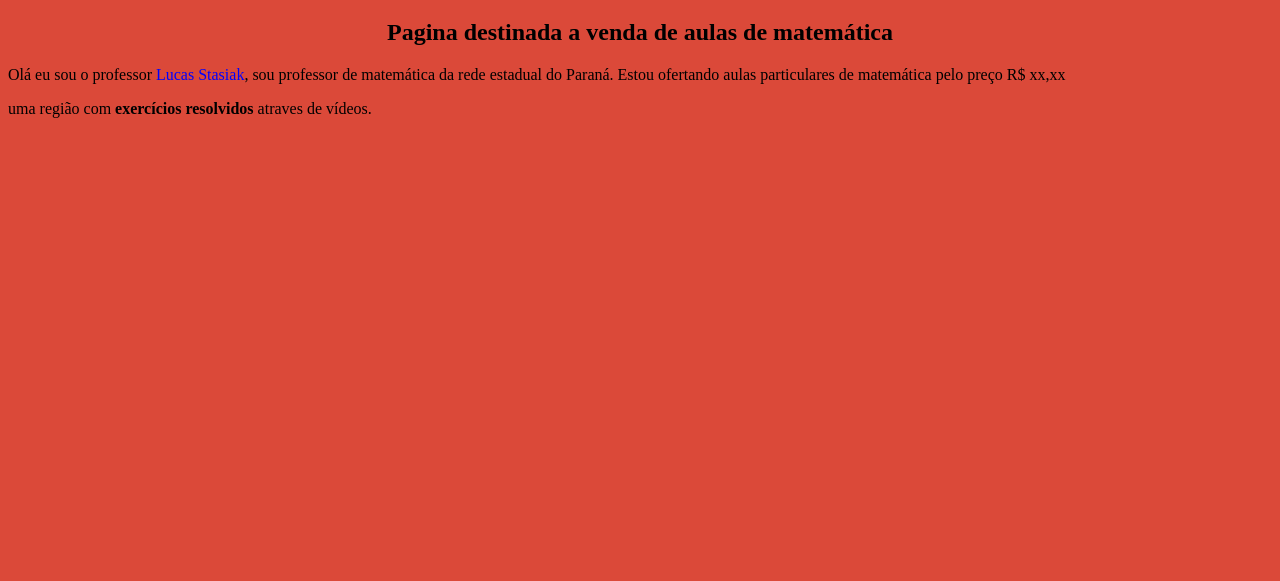
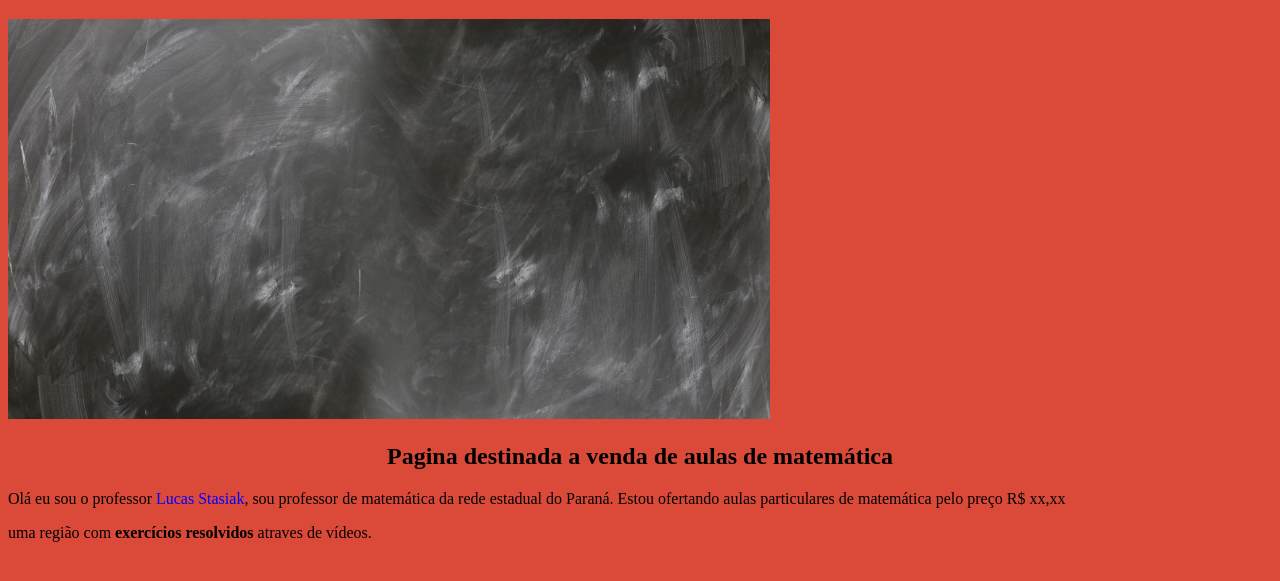
Before and after one commit to StasiakLucas/GE-ProgEM-TurmaX, a plain HTML site: page index.html in a window 1280 px wide. Shown: the part 61-642 px from the top of the page. Drawn offline with Linux system fonts and the light colour scheme.

Commit message:
inserindo imagem

```diff
--- a/index.html
+++ b/index.html
@@ -11,9 +11,13 @@
 <body>
     <h1>Pagina do Professor Lucas Stasiak</h1>
 
+      <img id="quadro-negro" src="quadro-negro.jpg">
+
+
     <h2>Pagina destinada a venda de aulas de matemática</h2>
 
     <p>Olá eu sou o professor <span>Lucas Stasiak</span>, sou professor de matemática da rede estadual do Paraná. Estou ofertando aulas particulares de matemática pelo preço R$ xx,xx</p>
+
     <p>uma região com <strong>exercícios resolvidos</strong> atraves de vídeos.</p>
 </body>
 </html>
--- a/style.css
+++ b/style.css
@@ -7,6 +7,13 @@ h1 {
     color: #5C3733;
 }
 
+#quadro-negro {
+  height: 400px;
+
+}
+p {
+  color: black;
+}
 h2 {
     text-align: center;
 }
```
Also changed, not shown: quadro-negro.jpg (added).
